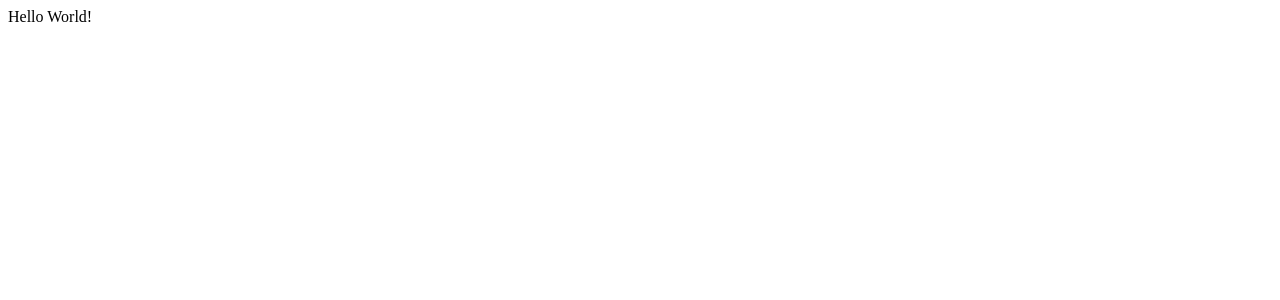
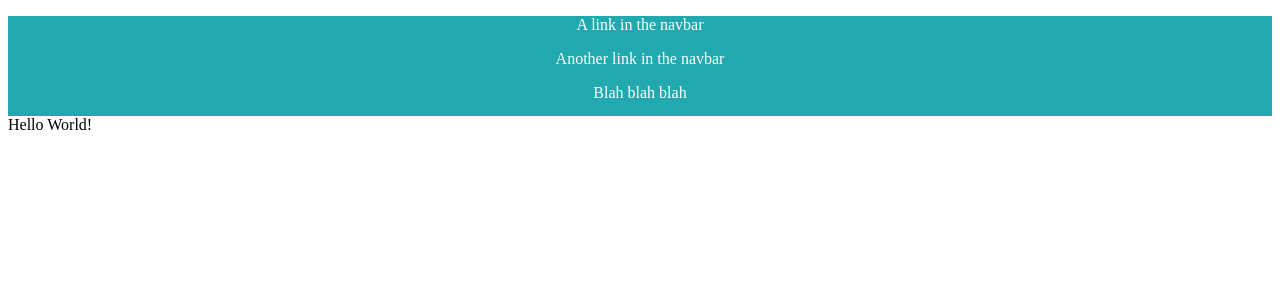
Before and after one commit to ralooki10/hub, a Next.js app: page / in a window 1280 px wide. Shown: the top 300 px of the page. Built offline with nearby package versions, Linux system fonts and the light colour scheme.

Commit message:
A very simple and static navigation bar component with some basic styling

```diff
--- /dev/null
+++ b/components/Navbar.react.js
@@ -0,0 +1,29 @@
+import React from 'react';
+
+let colourPalette = {
+	coral: '#E1757C',
+	darkBlue: '#023043',
+	hotPink: '#D0265F',
+	lightGrey: '#A5BDC0',
+	offWhite: '#FEFDFE',
+	turquoise: '#22A9AF'
+};
+
+export default class Navbar extends React.Component {
+	render() {
+		let navigationStyle = {
+			height: 100,
+			backgroundColor: colourPalette.turquoise,
+			color: colourPalette.offWhite,
+			textAlign: 'center'
+		};
+
+		return (
+			<div className="navigation" style={navigationStyle}>
+				<p>A link in the navbar</p>
+				<p>Another link in the navbar</p>
+				<p>Blah blah blah</p>
+			</div>
+		)
+	}
+}
--- a/pages/index.js
+++ b/pages/index.js
@@ -1,11 +1,13 @@
 import React from 'react'
 import Head from '../components/Head.react'
+import Navbar from '../components/Navbar.react'
 
 export default class extends React.Component {
 	render() {
 		return (
 			<div>
 				<Head/>
+				<Navbar/>
 				Hello World!
 			</div>
 		)
```
Also changed, not shown: 1 other file (tests, documents, lock files or other folders).
